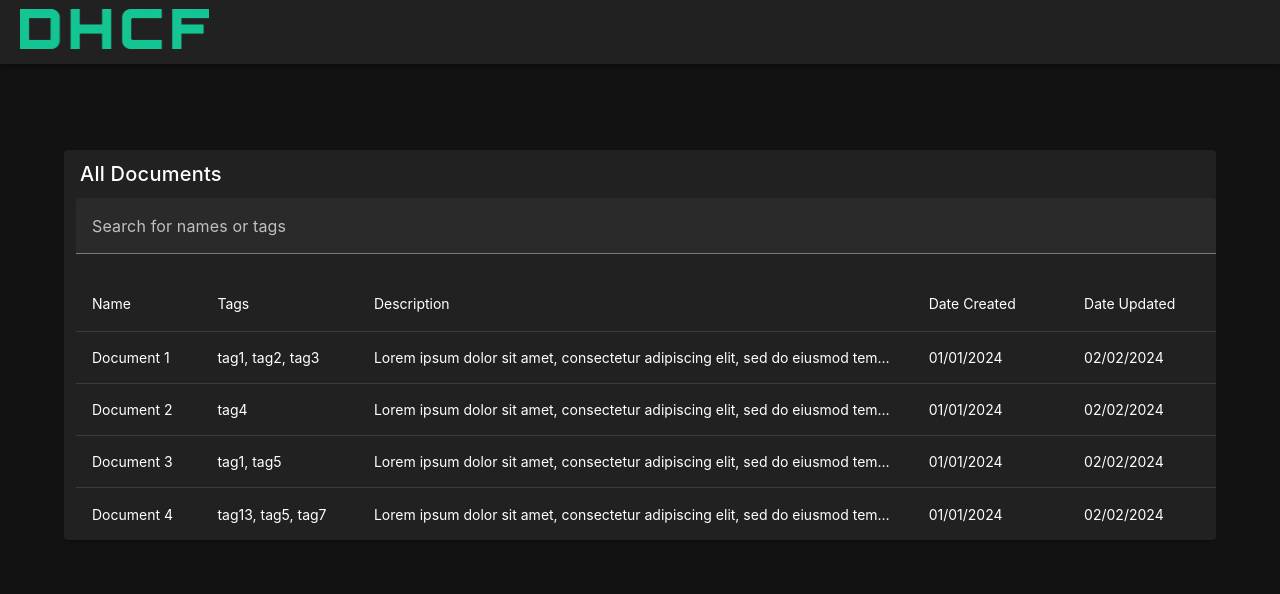
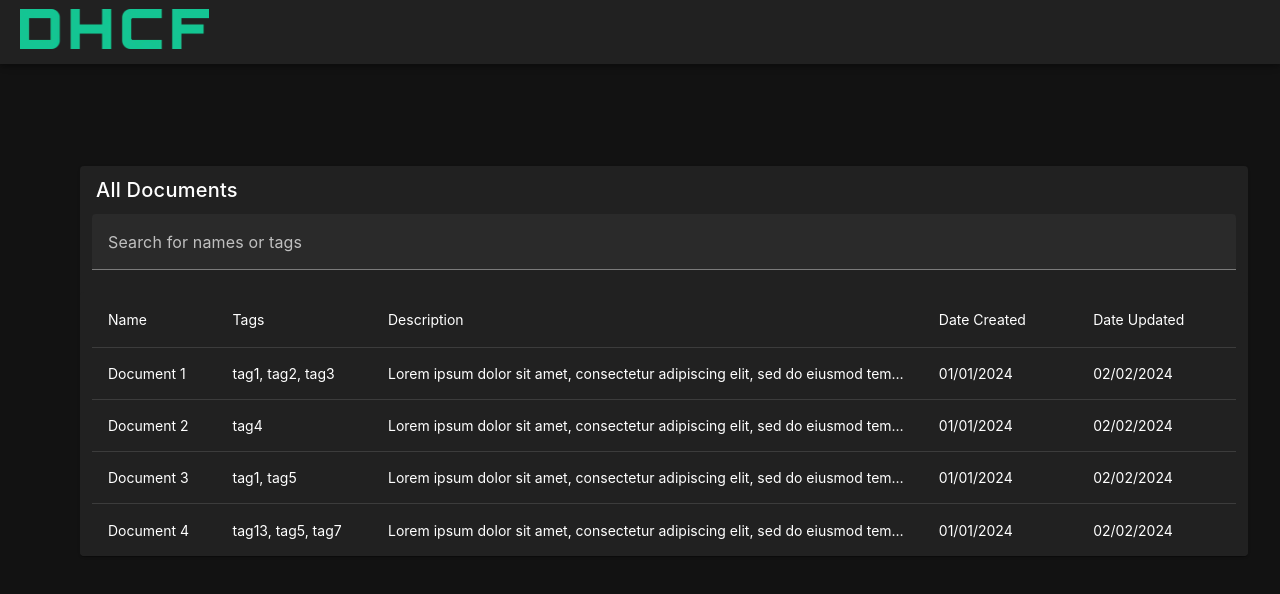
Before and after one commit to Digital-Health-Commons-Forum/shiny-octo-tribble, a Vue app in the folder components/front-end/: page / in a window 1280 px wide. Shown: the top 594 px of the page. Built offline with nearby package versions, Linux system fonts and the light colour scheme.

Commit message:
Add handle click of row with router push

```diff
--- a/components/front-end/src/views/HomeView.vue
+++ b/components/front-end/src/views/HomeView.vue
@@ -3,6 +3,7 @@
   import { useRouter } from 'vue-router';
 
   const search = ref('');
+  const router = useRouter();
   const headers = [
     {
       title: 'Name',
@@ -80,23 +81,24 @@
   ];
 
   const handleClick = (event, row) => {
-    console.log(row.item.filename)
-    // useRouter().push(`/file/${row.item.filename}`)
+    console.log(row.item.doc_id)
+    router.push(`/document/${row.item.doc_id}`)
   }
 </script>
 
 <template>
+  <v-container>
     <v-card>
       <v-card-title>
         All Documents
       </v-card-title>
       <v-text-field
         label="Search for names or tags"
-      class="ms-3"
+        class="mx-3"
         v-model="search"
       ></v-text-field>
       <v-data-table
-      class="ms-3"
+        class="px-3"
         :headers="headers"
         :hover="true"
         :items="fakeData"
@@ -107,4 +109,5 @@
       >
       </v-data-table>
     </v-card>
+  </v-container>
 </template>
```
Lines whose indentation alone changed are shown as unchanged.
